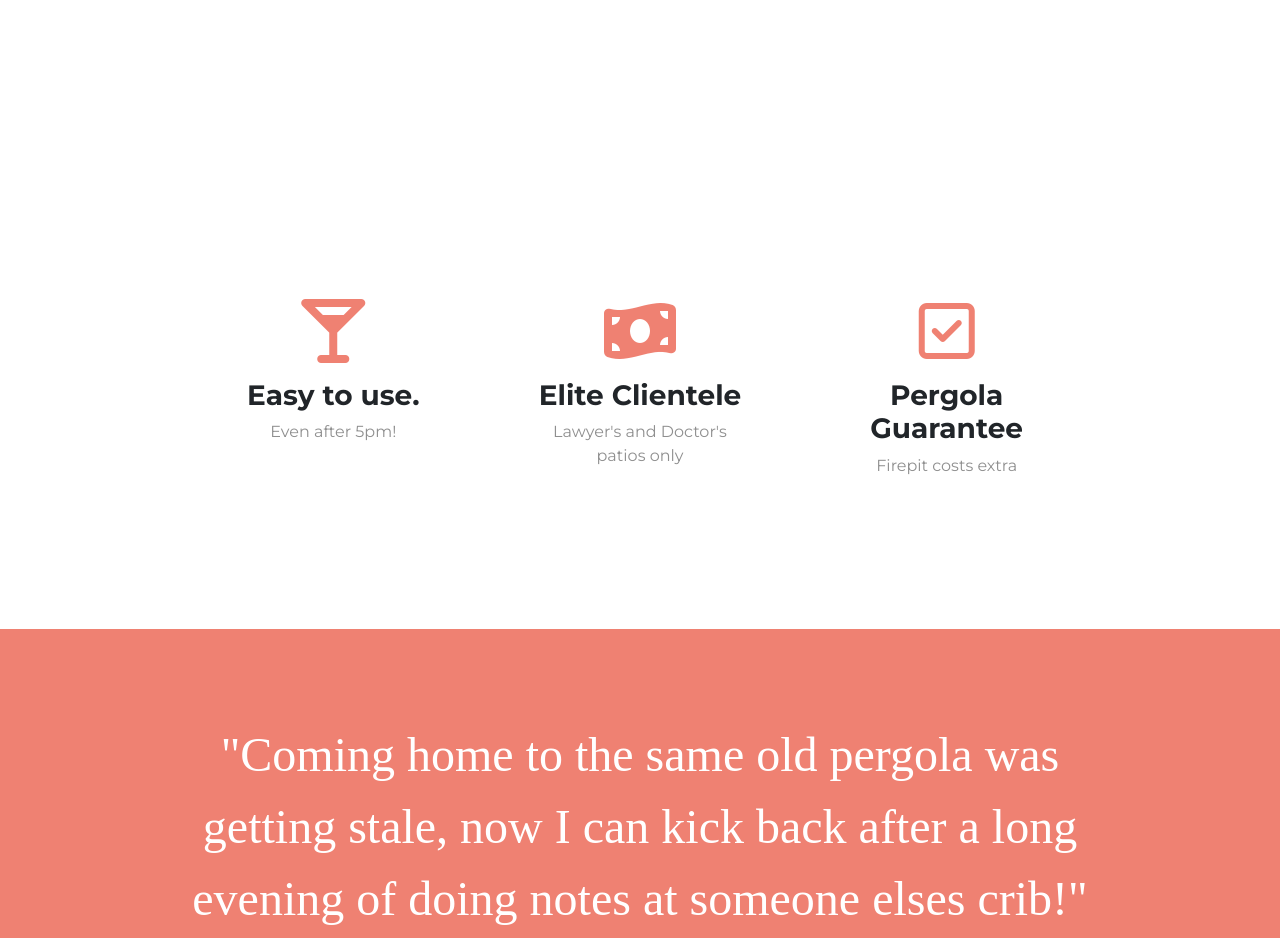
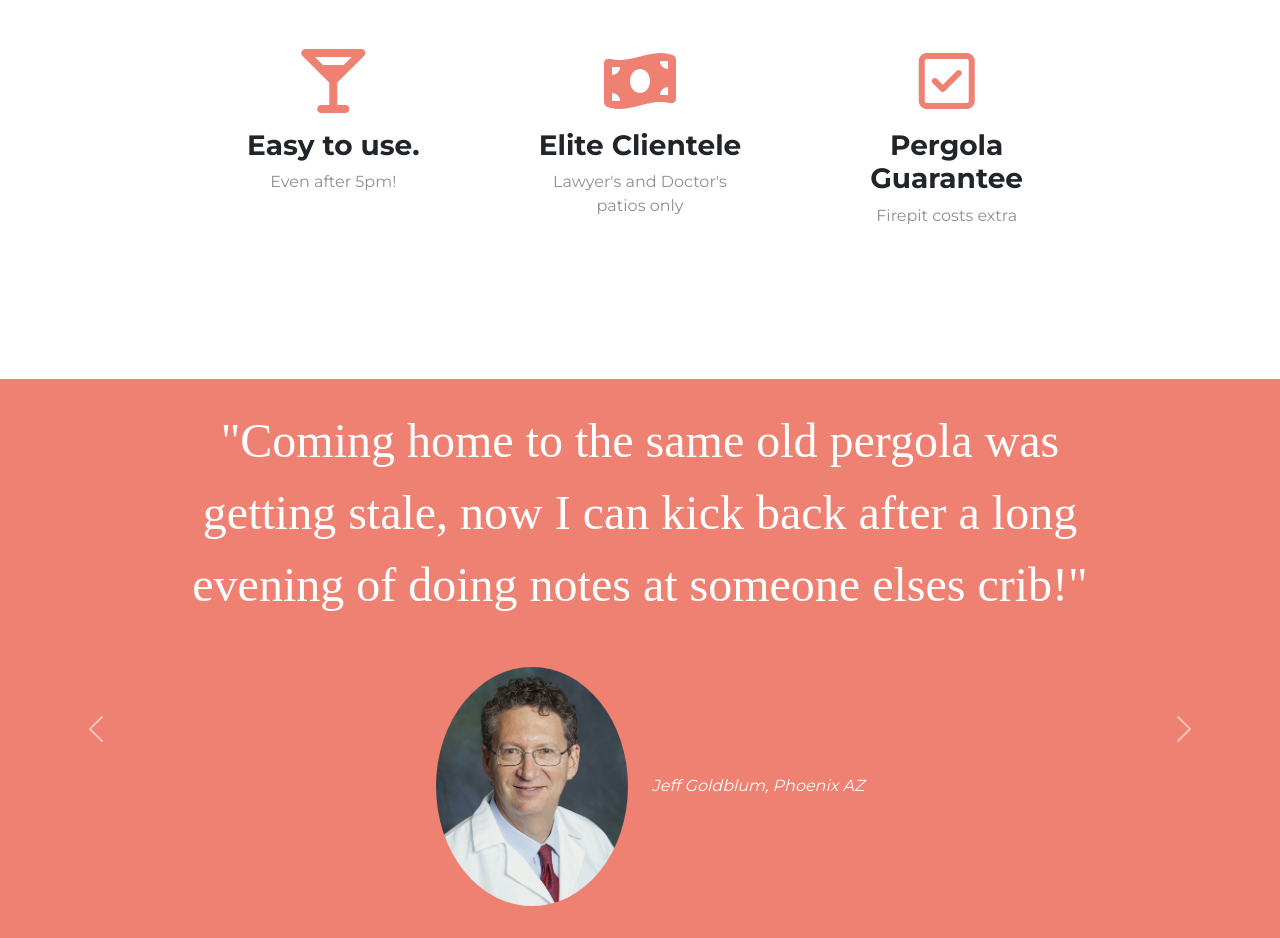
Before and after one commit to turboyagi/PADio, a plain HTML site: page index.html in a window 1280 px wide. Shown: the part 1037-1975 px from the top of the page. Drawn offline with nearby package versions, Linux system fonts and the light colour scheme.

Commit message:
Add files via upload

```diff
--- a/css/styles.css
+++ b/css/styles.css
@@ -57,14 +57,14 @@ p {
 
 #title {
     background-color: #ff4c68;
-    height: 900px;
+    height: 850px;
     color: white;
 }
 
 #mainpatio {
-    position: relative;
+    position: static;
 
-    width: 60%;
+    width: 100%;
     height: auto;
 }
 
@@ -76,7 +76,7 @@ p {
 /* features */
 
 #features {
-    margin-top: 300px;
+    margin-top: 100px;
     padding: 7% 15%;
 }
 
@@ -99,14 +99,17 @@ p {
 /* testimonials */
 
 #testimonials {
-    padding: 7% 15%;
+    height: 700px;
     text-align: center;
     background-color: #ef8172;
     color: #fff;
 }
 
+
+
 .carousel-inner{
-    height: 500px;
+    height: 700px;
+    position: relative;
 }
 
 .dad {
@@ -114,6 +117,7 @@ p {
     height: auto;
     border-radius: 100%;
     margin: 20px;
+    position: static;
 }
 
 .rm {
@@ -124,8 +128,13 @@ p {
     text-align: center;
 }
 
+.carol-text {
+  margin: 2% 15%;
+}
+
 .text007 {
     font-size: 2.5rem;
+    margin: 2% 15%;
 }
 
 .l007 {
@@ -146,6 +155,7 @@ p {
     background-color: #ef8172;
     text-align: center;
     padding-bottom: 3%;
+
 }
 
 /* pricing */
--- a/index.html
+++ b/index.html
@@ -16,7 +16,8 @@
 
 
   <!-- css -->
-  <link href="https://cdn.jsdelivr.net/npm/bootstrap@5.0.2/dist/css/bootstrap.min.css" rel="stylesheet" integrity="sha384-EVSTQN3/azprG1Anm3QDgpJLIm9Nao0Yz1ztcQTwFspd3yD65VohhpuuCOmLASjC" crossorigin="anonymous"><link rel="stylesheet" href="css/styles.css">
+  <link href="https://cdn.jsdelivr.net/npm/bootstrap@5.0.2/dist/css/bootstrap.min.css" rel="stylesheet" integrity="sha384-EVSTQN3/azprG1Anm3QDgpJLIm9Nao0Yz1ztcQTwFspd3yD65VohhpuuCOmLASjC" crossorigin="anonymous">
+  <link rel="stylesheet" href="css/styles.css">
 
   <script src="https://kit.fontawesome.com/afa1676109.js" crossorigin="anonymous"></script>
 
@@ -32,8 +33,7 @@
 
       <nav class="navbar navbar-expand-lg navbar-light navbar-dark">
         <a class="navbar-brand" href="#">PADio</a>
-        <button class="navbar-toggler" type="button" data-bs-toggle="collapse" data-bs-target="#navbarTogglerDemo01"
-          aria-controls="navbarTogglerDemo01" aria-expanded="false" aria-label="Toggle navigation">
+        <button class="navbar-toggler" type="button" data-bs-toggle="collapse" data-bs-target="#navbarTogglerDemo01" aria-controls="navbarTogglerDemo01" aria-expanded="false" aria-label="Toggle navigation">
           <span class="navbar-toggler-icon"></span>
         </button>
         <div class="collapse navbar-collapse" id="navbarTogglerDemo01">
@@ -61,15 +61,15 @@
           <button type="button" class="btn btn-outline-light btn-lg dl-button"> <i class="fab fa-google-play"></i>
             Download</button>
         </div>
-
+        <div>
+          <img id="mainpatio" src="images/patio.png" class="rounded mx-auto d-block" alt="patio">
+        </div>
       </div>
 
 
 
     </div>
-    <div>
-      <img id="mainpatio" src="images/patio.png" class="rounded mx-auto d-block" alt="patio">
-    </div>
+
 
 
 
@@ -106,8 +106,9 @@
   <!-- Testimonials -->
 
   <section id="testimonials">
-    <div id="carol" class="carousel slide" data-ride="false">
+    <div id="carol" class="carousel slide" data-bs-ride="false">
       <div class="carousel-inner">
+
           <div class="carousel-item active">
             <h2 class="carol-text">"Coming home to the same old pergola was getting stale, now I can kick back after a long evening of doing notes at someone elses crib!"</h2>
             <img class="dad" src="images/dad.jpg" alt="dad">
@@ -118,16 +119,23 @@
             <img class="rm" src="images/rm.jpg" alt="rm">
             <em>Roger Moore, </em> <strong class="l007"> [location redacted]</strong>
           </div>
+
+
+
+
               </div>
-      <a class="carousel-control-prev arroes" href="#carol" role="button" data-slide="prev">
+              <a class="carousel-control-prev arroes" href="#carol" role="button" data-bs-slide="prev">
                 <span class="carousel-control-prev-icon" aria-hidden="true"></span>
                 <span class="sr-only">Previous</span>
               </a>
-      <a class="carousel-control-next" href="#carol" role="button" data-slide="next">
+              <a class="carousel-control-next" href="#carol" role="button" data-bs-slide="next">
                 <span class="carousel-control-next-icon" aria-hidden="true"></span>
                 <span class="sr-only">Next</span>
               </a>
             </div>
+
+
+
 
   </section>
 
@@ -221,9 +229,8 @@
 
 
     </footer>
-  <script src="https://code.jquery.com/jquery-3.5.1.slim.min.js" integrity="sha384-DfXdz2htPH0lsSSs5nCTpuj/zy4C+OGpamoFVy38MVBnE+IbbVYUew+OrCXaRkfj" crossorigin="anonymous"></script>
-    <script src="https://cdn.jsdelivr.net/npm/popper.js@1.16.1/dist/umd/popper.min.js" integrity="sha384-9/reFTGAW83EW2RDu2S0VKaIzap3H66lZH81PoYlFhbGU+6BZp6G7niu735Sk7lN" crossorigin="anonymous"></script>
-    <script src="https://cdn.jsdelivr.net/npm/bootstrap@4.6.0/dist/js/bootstrap.min.js" integrity="sha384-+YQ4JLhjyBLPDQt//I+STsc9iw4uQqACwlvpslubQzn4u2UU2UFM80nGisd026JF" crossorigin="anonymous"></script>
+    <script src="https://cdn.jsdelivr.net/npm/@popperjs/core@2.9.2/dist/umd/popper.min.js" integrity="sha384-IQsoLXl5PILFhosVNubq5LC7Qb9DXgDA9i+tQ8Zj3iwWAwPtgFTxbJ8NT4GN1R8p" crossorigin="anonymous"></script>
+<script src="https://cdn.jsdelivr.net/npm/bootstrap@5.0.2/dist/js/bootstrap.min.js" integrity="sha384-cVKIPhGWiC2Al4u+LWgxfKTRIcfu0JTxR+EQDz/bgldoEyl4H0zUF0QKbrJ0EcQF" crossorigin="anonymous"></script>
     </body>
 
 </html>
```
Lines whose indentation alone changed are shown as unchanged.
